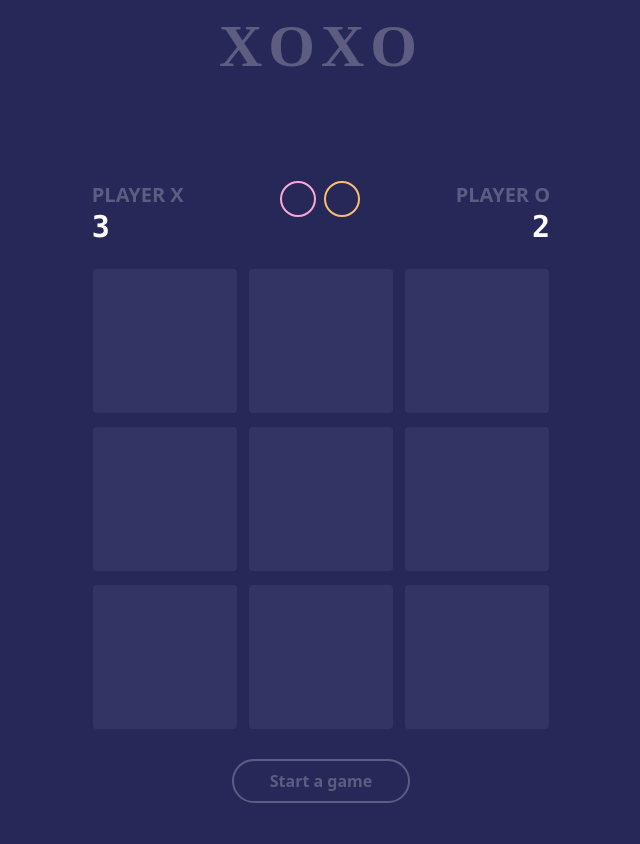
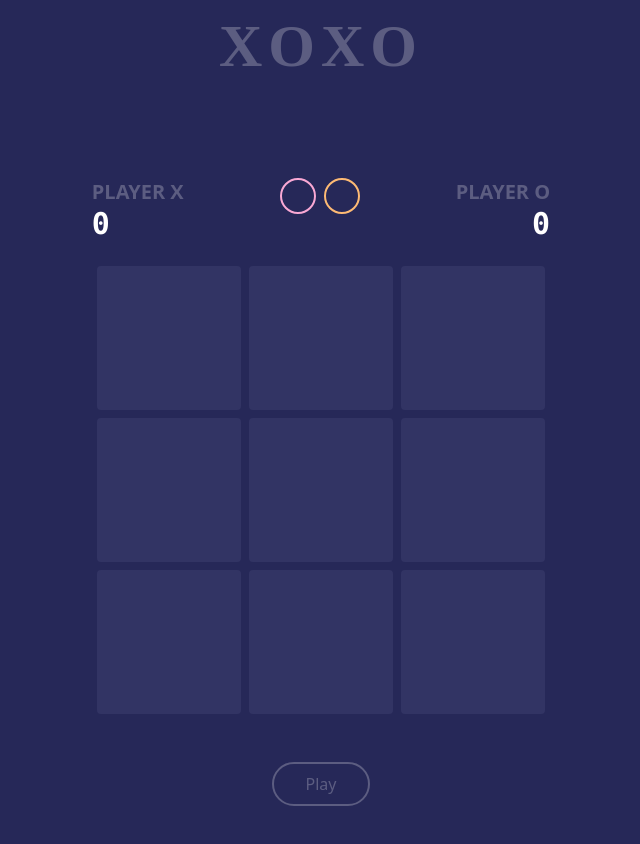
Before and after one commit to danielh4t/tictactoe, an Angular app: page / in a window 1280 px wide. Shown: the top 844 px of the page, without its empty margins (319-959 px from the left). Built offline with nearby package versions, Linux system fonts and the light colour scheme; a web font is replaced by a local one.

Commit message:
add game logic

```diff
--- a/src/app/board/board.component.css
+++ b/src/app/board/board.component.css
@@ -0,0 +1,5 @@
+.board {
+    display: grid;
+    gap: 1px;
+    grid-template-columns: repeat(3, 1fr);
+}
--- a/src/app/board/board.component.html
+++ b/src/app/board/board.component.html
@@ -1,7 +1,7 @@
 <main class="flex flex-col justify-center items-center">
-    <div class="grid grid-cols-3 grid-rows-3 gap-x-3 gap-y-2">
-        <div *ngFor="let square of squares; let i = index">
-            <app-square [move]="square" (click)="turn === 'X' ? makeMove(i): false"></app-square>
-        </div>
+    <div class="grid grid-cols-3 grid-rows-3 gap-2">
+        <ng-container *ngFor="let square of squares; let i = index">
+            <app-square [move]="square" (click)="turn === 'X' ? moveAsync(i): false"></app-square>
+        </ng-container>
     </div>
 </main>
--- a/src/app/board/board.component.ts
+++ b/src/app/board/board.component.ts
@@ -1,4 +1,4 @@
-import { Component, OnInit } from '@angular/core';
+import { Component, EventEmitter, OnInit, Output } from '@angular/core';
 
 
 export type Move = 'X' | 'O' | null;
@@ -17,14 +17,19 @@ export class BoardComponent implements OnInit
   private _turn: Move = null;
   private human: Move = 'X';
   private agent: Move = 'O';
-  private winner: Move = null;
   private gameOver: boolean = false;
 
+  @Output()
+  public moveEvent = new EventEmitter<Move>();
+
+  @Output()
+  public winnerEvent = new EventEmitter<Move>();
 
   constructor() { }
 
   ngOnInit(): void
   {
+    this.startGame()
   }
 
   public get turn()
@@ -36,24 +41,34 @@ export class BoardComponent implements OnInit
   {
     this.squares = Array(9).fill(null);
     this._turn = this.human;
-    this.winner = null;
     this.gameOver = false;
   }
 
   public endGame(player: Move): void
   {
-    this.winner = player;
     this.gameOver = true;
-    console.log(this.winner);
+    this.winnerEvent.emit(player);
   }
 
-  public makeMove(index: number): void
+  public async moveAsync(index: number): Promise<void>
   {
     // human moves
-    this.move(index, this.human);
+    this.moveHuman(index, this.human);
+
+    await this.delay(500);
+
+    // agent moves
+    this.moveAgent();
+  }
 
 
-    // agent moves
+  public async delay(delayInms: number): Promise<void>
+  {
+    return new Promise(resolve => setTimeout(resolve, delayInms));
+  }
+
+  private moveAgent()
+  {
     if (!this.gameOver && this._turn == this.agent)
     {
       // calculate move
@@ -69,11 +84,12 @@ export class BoardComponent implements OnInit
       })
 
       let move: number = scores.indexOf(Math.max(...scores));
-      this.move(moves[move], this.agent);
+      this.moveHuman(moves[move], this.agent);
     }
+    this.moveEvent.emit(this._turn);
   }
 
-  private move(index: number, player: Move)
+  private moveHuman(index: number, player: Move)
   {
     // make move if sqaure is empty
     if (!this.squares[index])
@@ -92,6 +108,8 @@ export class BoardComponent implements OnInit
         this.endGame(null)
       }
     }
+
+    this.moveEvent.emit(this._turn);
   }
 
   private checkWinner(squares: Move[], player: Move): boolean | null
--- a/src/app/game/game.component.html
+++ b/src/app/game/game.component.html
@@ -2,19 +2,29 @@
     <div class="flex flex-row justify-center gap-9 lg:gap-24">
         <div class="font-semibold">
             <p class="text-xl text-accent">PLAYER X</p>
-            <p class="text-3xl text-white font-mono">3</p>
+            <p class="text-3xl text-white font-mono">{{xScore}}</p>
         </div>
         <div class="flex flex-row space-x-2">
-            <div class="h-6 w-6 lg:h-9 lg:w-9 border-2 rounded-full border-pink-300"></div>
-            <div class="h-6 w-6 lg:h-9 lg:w-9 border-2 rounded-full border-orange-300"></div>
+            <div class="flex justify-center items-center h-6 w-6 lg:h-9 lg:w-9 rounded-full border-2 border-pink-300">
+                <ng-container *ngIf="move === 'X'">
+                    <div class="h-6 w-6 rounded-full bg-pink-300"></div>
+                </ng-container>
+            </div>
+
+            <div class="flex justify-center items-center h-6 w-6 lg:h-9 lg:w-9 rounded-full border-2 border-orange-300">
+                <ng-container *ngIf="move === 'O'">
+                    <div class="h-6 w-6 rounded-full bg-orange-300"></div>
+                </ng-container>
+            </div>
         </div>
         <div class="text-end font-semibold">
             <p class="text-xl text-accent">PLAYER O</p>
-            <p class="text-3xl text-white font-mono">2</p>
+            <p class="text-3xl text-white font-mono">{{oScore}}</p>
         </div>
     </div>
-    <app-board></app-board>
-    <div class="text-center">
-        <button class="py-2 px-6 lg:px-9 rounded-3xl transform transition hover:-translate-y-0.5 border-2 border-accent focus:outline-none focus:ring-2 focus:ring-offset-2 focus:ring-accent hover:bg-blue-300 text-accent hover:text-white font-bold" (click)="start()">Start a game</button>
+    <app-board (moveEvent)="moveEvent($event)" (winnerEvent)="winnerEvent($event)"></app-board>
+    <div class="font-semibold text-center text-3xl text-accent">{{winnerText}}</div>
+    <div class="self-center">
+        <button class="py-2 px-8 rounded-3xl bg-primary border-2 border-accent text-accent hover:border-white hover:text-white transition transform hover:-translate-y-1" (click)="play()">Play</button>
     </div>
 </main>
--- a/src/app/game/game.component.ts
+++ b/src/app/game/game.component.ts
@@ -1,23 +1,47 @@
 import { Component, OnInit, ViewChild } from '@angular/core';
-import { BoardComponent } from '../board/board.component';
+import { BoardComponent, Move } from '../board/board.component';
 
 @Component({
   selector: 'app-game',
   templateUrl: './game.component.html',
   styleUrls: ['./game.component.css']
 })
-export class GameComponent implements OnInit {
-
+export class GameComponent implements OnInit
+{
 
   @ViewChild(BoardComponent)
-  private board!: BoardComponent ;
+  public board!: BoardComponent;
 
   constructor() { }
 
-  ngOnInit(): void {  }
+  ngOnInit(): void { }
 
-  public start() {
-    this.board.startGame()
-   }
 
+  public move: Move = null;
+
+  public winner: Move = null;
+
+  public xScore: number = 0;
+  public oScore: number = 0;
+
+  public moveEvent($event: Move) {
+    this.move = $event;
+  }
+
+  public winnerEvent($event: Move) {
+    this.winner = $event;
+    if(this.winner === 'X') this.xScore++;
+    if(this.winner === 'O') this.oScore++;
+  }
+
+  public get winnerText(): string {
+    if(this.winner === 'X') return 'X won'
+    if(this.winner === 'O') return 'O won'
+    return '';
+  }
+
+  public play(){
+    this.winner = null;
+    this.board.startGame();
+  }
 }
--- a/src/app/square/square.component.css
+++ b/src/app/square/square.component.css
@@ -0,0 +1,7 @@
+.x {
+  @apply text-pink-100 bg-pink-300 border-b-4 border-black border-opacity-50;
+}
+
+.o {
+  @apply text-orange-100 bg-orange-300 border-b-4 border-black border-opacity-50;
+}
--- a/src/app/square/square.component.html
+++ b/src/app/square/square.component.html
@@ -1 +1,3 @@
-<button class="h-24 w-24 lg:h-36 lg:w-36 rounded bg-secondary font-hand" [ngClass]="{'text-pink-300': move === 'X', 'text-orange-300': move === 'O'}">{{move}}</button>
+<div class="flex justify-center items-center h-24 w-24 cursor-pointer lg:h-36 lg:w-36 rounded bg-secondary font-hand font-semibold text-6xl text-center" [ngClass]="{'x': move==='X', 'o': move==='O'}">
+    {{move}}
+</div>
--- a/src/app/square/square.component.ts
+++ b/src/app/square/square.component.ts
@@ -16,4 +16,5 @@ export class SquareComponent implements OnInit {
   @Input()
   public move: Move = null;
 
+
 }
```
